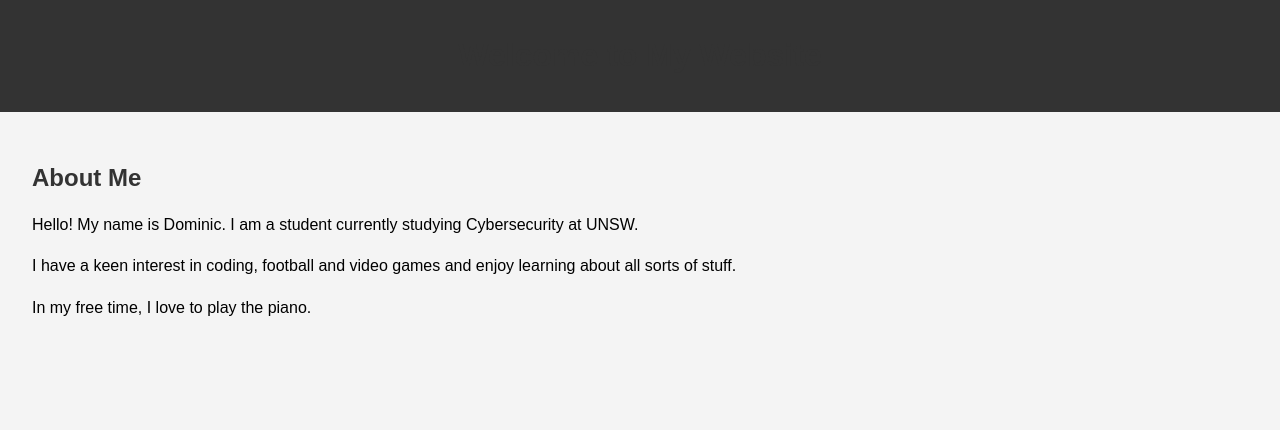
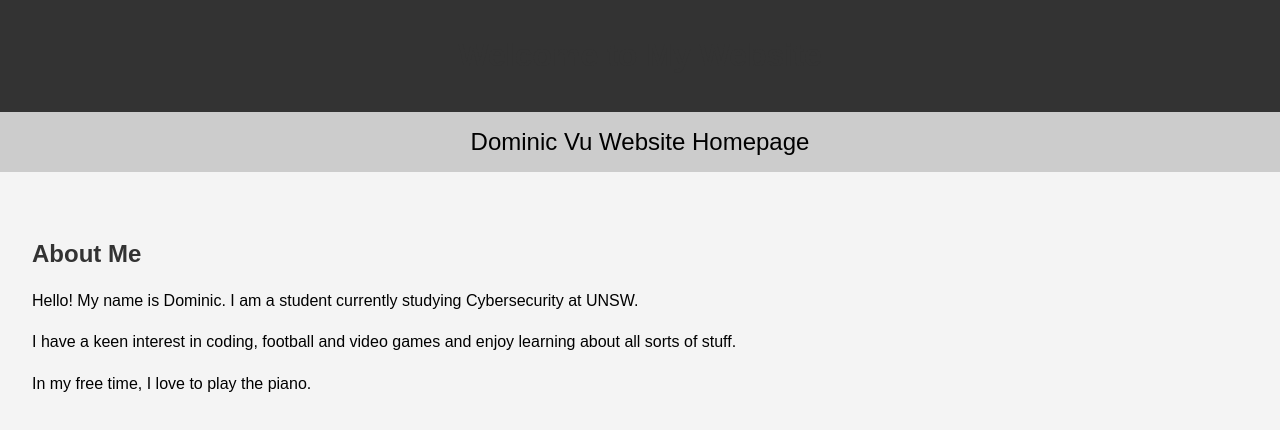
Before and after one commit to DomZ20/personalwebsite, a plain HTML site: page index.html in a window 1280 px wide. Drawn offline with Linux system fonts and the light colour scheme.

Commit message:
Update index.html

```diff
--- a/index.html
+++ b/index.html
@@ -26,12 +26,22 @@
         p {
             line-height: 1.6;
         }
+        .title {
+            background-color: #ccc;
+            padding: 1rem;
+            text-align: center;
+            font-size: 1.5rem;
+            margin-bottom: 1rem;
+        }
     </style>
 </head>
 <body>
     <header>
         <h1>Welcome to My Website</h1>
     </header>
+    <div class="title">
+        Dominic Vu Website Homepage
+    </div>
     <div class="container">
         <h2>About Me</h2>
         <p>Hello! My name is Dominic. I am a student currently studying Cybersecurity at UNSW.</p>
```
